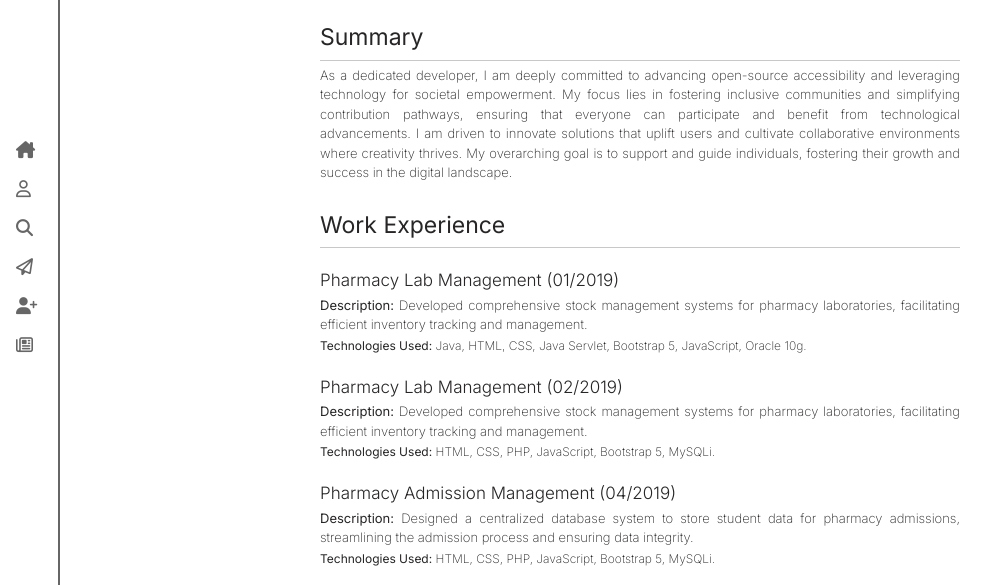
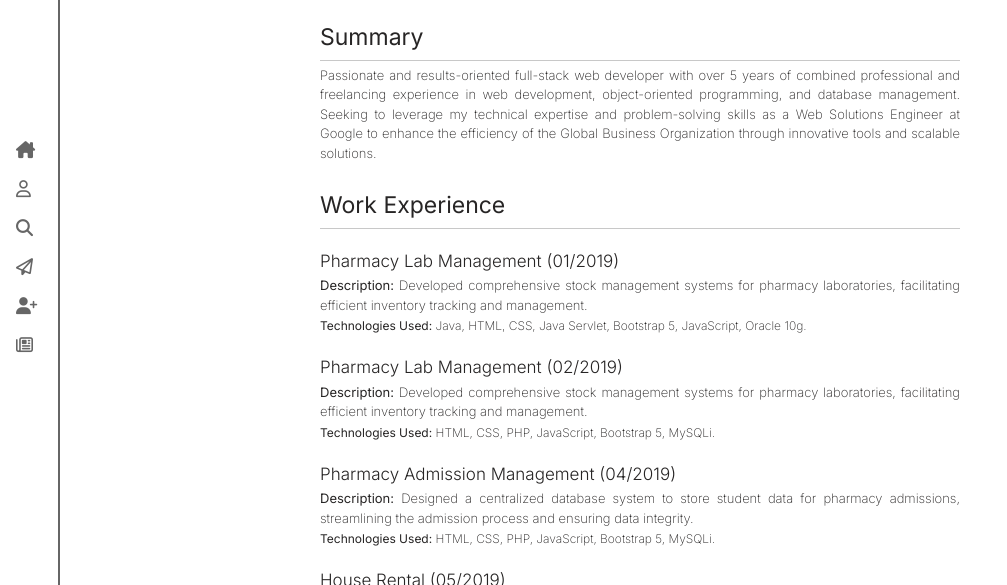
Before and after one commit to 0virusdetect/0virusdetect, a plain HTML site: page index.html in a window 1280 px wide. Shown: the part 152-737 px from the top of the page, without its empty margins (0-1007 px from the left). Drawn offline with nearby package versions, Linux system fonts and the light colour scheme.

Commit message:
Update index.html

```diff
--- a/index.html
+++ b/index.html
@@ -64,7 +64,7 @@
 <div class="profile_about mt-4">
 <p style="font-weight:400;">Summary</p>
 <hr>
-<p>As a dedicated developer, I am deeply committed to advancing open-source accessibility and leveraging technology for societal empowerment. My focus lies in fostering inclusive communities and simplifying contribution pathways, ensuring that everyone can participate and benefit from technological advancements. I am driven to innovate solutions that uplift users and cultivate collaborative environments where creativity thrives. My overarching goal is to support and guide individuals, fostering their growth and success in the digital landscape.</p>
+<p>Passionate and results-oriented full-stack web developer with over 5 years of combined professional and freelancing experience in web development, object-oriented programming, and database management. Seeking to leverage my technical expertise and problem-solving skills as a Web Solutions Engineer at Google to enhance the efficiency of the Global Business Organization through innovative tools and scalable solutions.</p>
 </div>
 
 <div class="profile_project mt-4">
```
